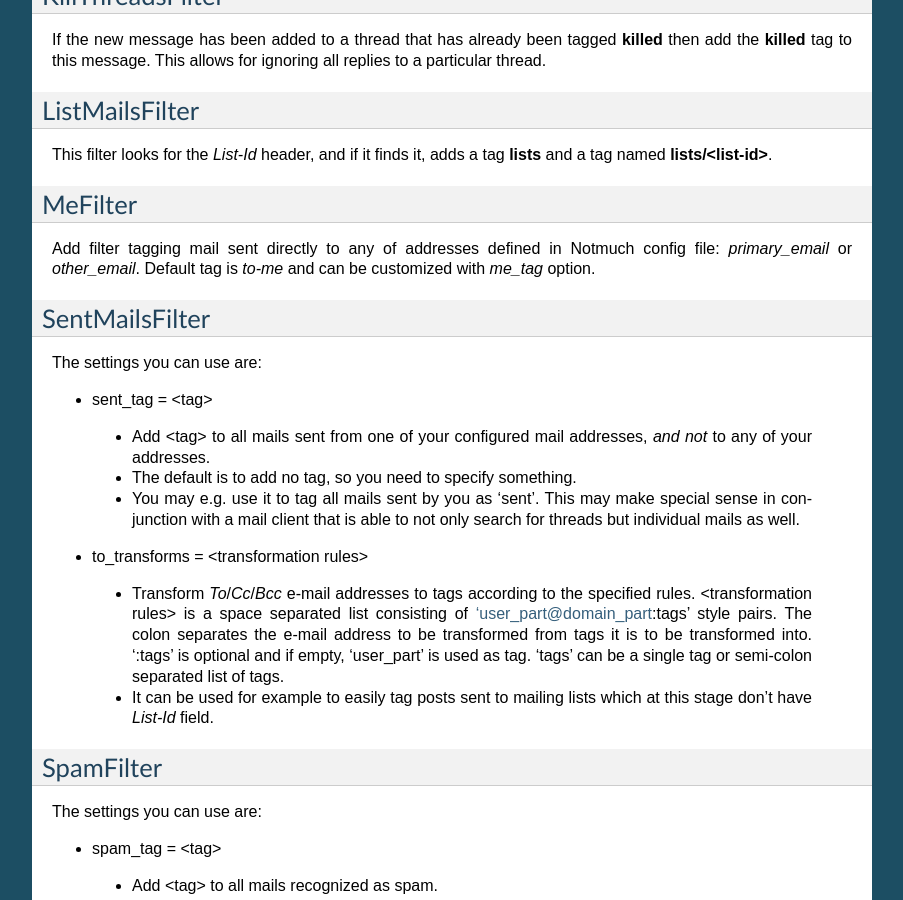
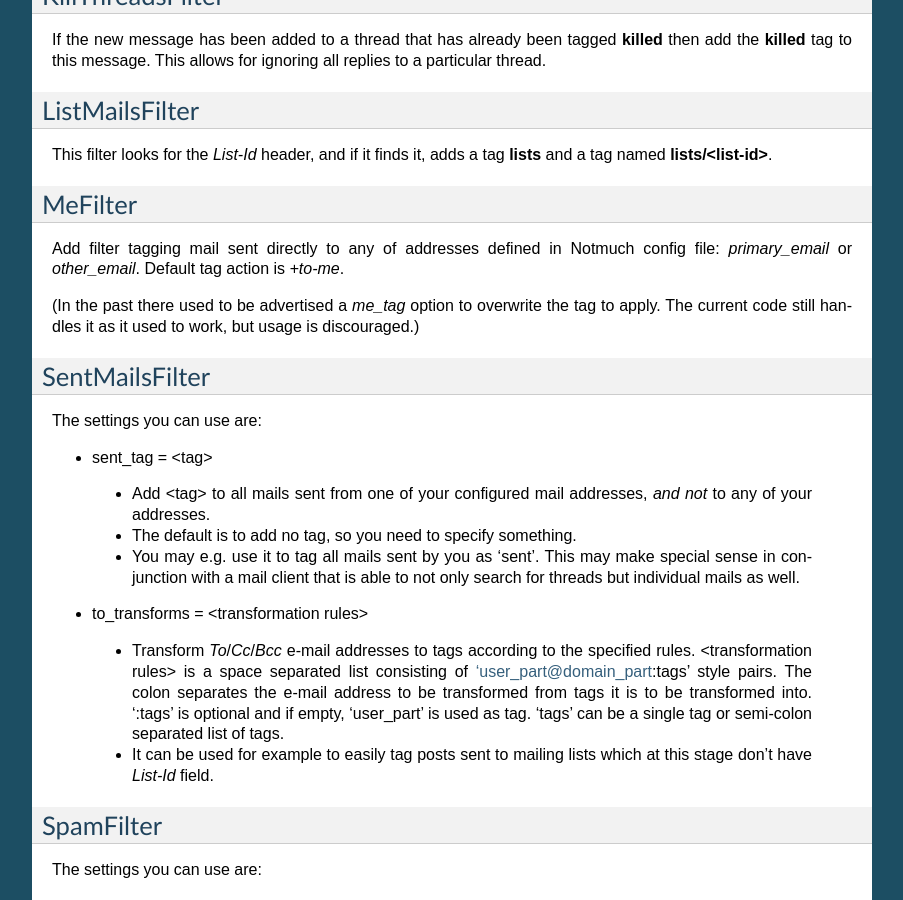
Before and after one commit to afewmail/afew, a Sphinx documentation site: the page built from docs/filters.rst, in a window 1280 px wide and 900 px high, scrolled down 2672 px. Shown: the whole window, without its empty margins (198-1101 px from the left). Built offline with Sphinx 7.4.7, drawn with Linux system fonts in a browser that asks for light colours.

Commit message:
MeFilter: drop advertizing me_tag option
The me_tag option does nothing that couldn't be done with the tags option
that works on all Filters.

Recommend using tags instead of me_tag in the documentation and drop the
custom handle_message. Add some code to make existing rules work as
expected.

As a side-effect this makes

	[MeFilter]
	tags = -something

work as expected. It used to do nothing, now it removes the something tag.

```diff
--- a/docs/filters.rst
+++ b/docs/filters.rst
@@ -176,7 +176,11 @@
 
 Add filter tagging mail sent directly to any of addresses defined in
 Notmuch config file: `primary_email` or `other_email`.
-Default tag is `to-me` and can be customized with `me_tag` option.
+Default tag action is `+to-me`.
+
+(In the past there used to be advertised a `me_tag` option to overwrite the tag
+to apply. The current code still handles it as it used to work, but usage is
+discouraged.)
 
 SentMailsFilter
 ---------------
```
Also changed, not shown: 1 other file.
